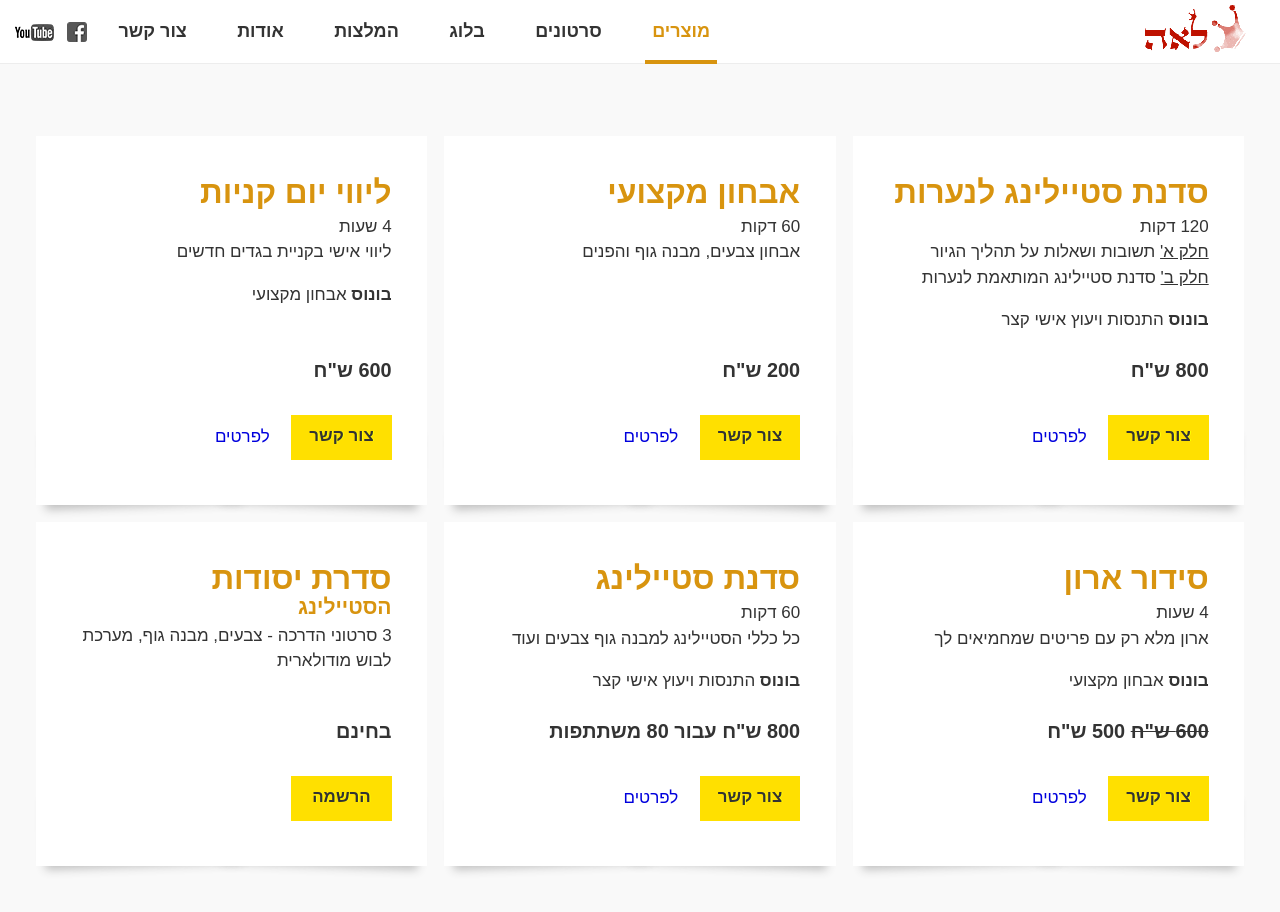
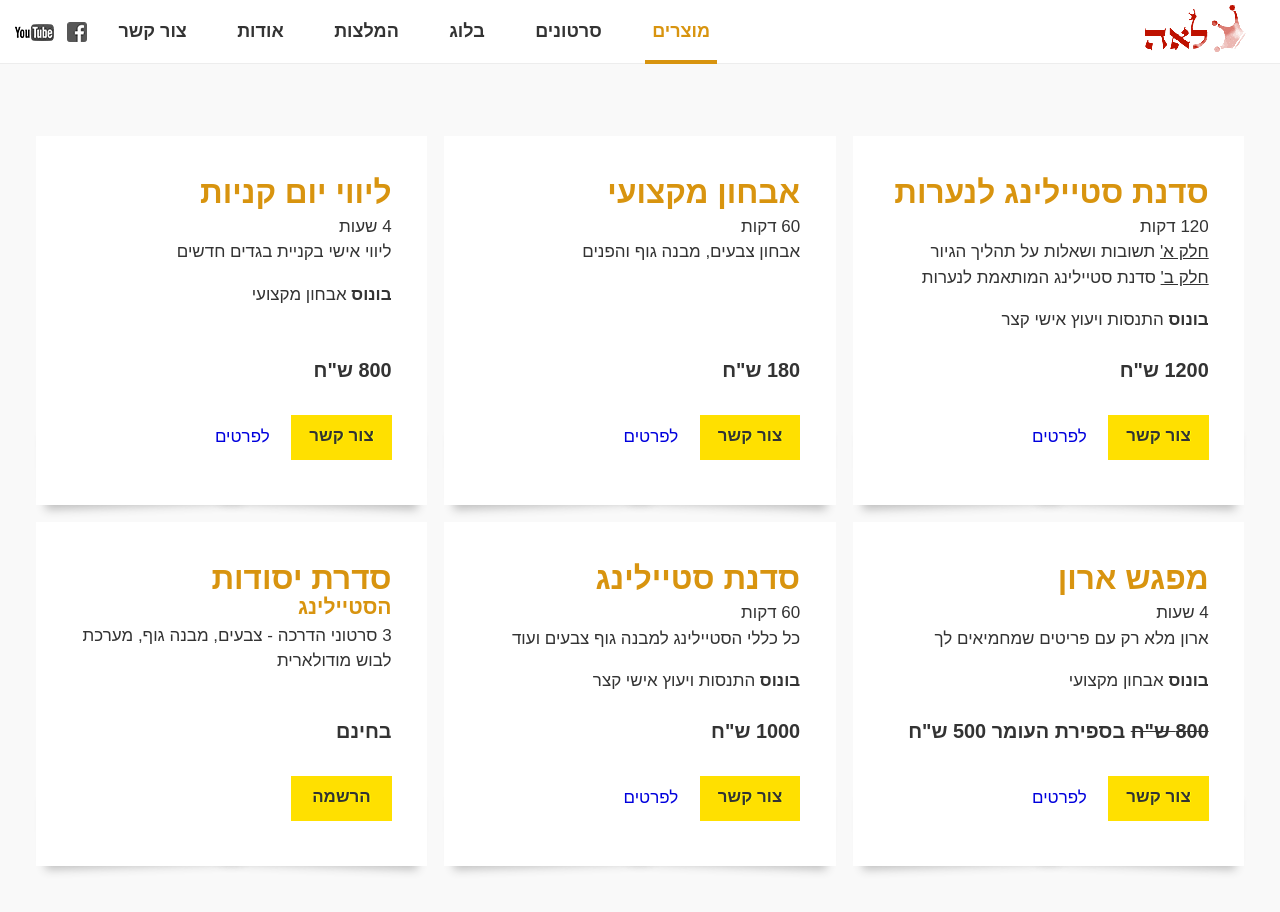
Before and after one commit to laukstein/lea.laukstein.com, a Jekyll site: the page built from products.html, in a window 1280 px wide and 924 px high. Shown: the top 912 px of the window. Built offline with Jekyll 4.4.1, drawn with Linux system fonts in a browser that asks for light colours.

Commit message:
Products details, price changes

```diff
--- a/_pages/closet.html
+++ b/_pages/closet.html
@@ -2,7 +2,7 @@
 layout: video
 category: products
 permalink: /closet
-title: סידור ארון
+title: מפגש ארון
 order: 6
 price: 500
 image: closet.jpg
@@ -29,7 +29,7 @@ image: closet.jpg
             </li>
             <li class=row>
                 <div class="column label">השקעה</div>
-                <div class=column><b><s>600 ש"ח</s> בספירת העומר {{ page.price }} ש"ח</b></div>
+                <div class=column><b><s>800 ש"ח</s> בספירת העומר {{ page.price }} ש"ח</b></div>
             </li>
             <li class=row>
                 <div class="column label">בונוס</div>
--- a/_pages/diagnostic.html
+++ b/_pages/diagnostic.html
@@ -4,7 +4,7 @@ category: products
 permalink: /diagnostic
 title: אבחון מקצועי
 order: 4
-price: 200
+price: 180
 image: diagnostic.jpg
 ---
 
@@ -21,7 +21,7 @@ image: diagnostic.jpg
             </li>
             <li class=row>
                 <div class="column label">מיקום</div>
-                <div class=column>נקבע מקום שיתאים לשתינו</div>
+                <div class=column>מיקום און לין</div>
             </li>
             <li class=row>
                 <div class="column label">את יוצאת עם</div>
--- a/_pages/shopping.html
+++ b/_pages/shopping.html
@@ -4,7 +4,7 @@ category: products
 permalink: /shopping
 title: ליווי יום קניות
 order: 5
-price: 600
+price: 800
 image: shopping.jpg
 ---
 
--- a/_pages/workshop-youth.html
+++ b/_pages/workshop-youth.html
@@ -4,7 +4,7 @@ category: products
 permalink: /workshop-youth
 title: סדנת סטיילינג לנערות
 order: 2
-price: 800
+price: 1200
 image: workshop-youth.jpg
 className: no-padding
 ---
--- a/_pages/workshop.html
+++ b/_pages/workshop.html
@@ -4,7 +4,7 @@ category: products
 permalink: /workshop
 order: 7
 title: סדנת סטיילינג
-price: 800
+price: 1000
 image: workshop.jpg
 ---
 
@@ -29,7 +29,7 @@ image: workshop.jpg
             </li>
             <li class=row>
                 <div class="column label">השקעה</div>
-                <div class=column><b>{{ page.price }} ש"ח</b> לכל הסדנה (עד 80 משתתפות)</div>
+                <div class=column><b>{{ page.price }} ש"ח</b></div>
             </li>
             <li class=row>
                 <div class="column label">בונוס</div>
--- a/products.html
+++ b/products.html
@@ -26,7 +26,7 @@ redirect_from:
             <p>120 דקות<br><u>חלק א'</u> תשובות ושאלות על תהליך הגיור<br><u>חלק ב'</u> סדנת סטיילינג המותאמת לנערות</p>
             <p><b>בונוס</b> התנסות ויעוץ אישי קצר</p>
         </div>
-        <h3>800 ש"ח</h3>
+        <h3>1200 ש"ח</h3>
         <div class=action>
             <a class=button href=/contact#workshop-youth tabindex=0>צור קשר</a>
             <a href=/workshop-youth tabindex=-1>לפרטים</a>
@@ -50,7 +50,7 @@ redirect_from:
             <h2>אבחון מקצועי</h2>
             <p>60 דקות<br>אבחון צבעים, מבנה גוף והפנים</p>
         </div>
-        <h3>200 ש"ח</h3>
+        <h3>180 ש"ח</h3>
         <div class=action>
             <a class=button href=/contact#diagnostic tabindex=0>צור קשר</a>
             <a href=/diagnostic tabindex=-1>לפרטים</a>
@@ -63,7 +63,7 @@ redirect_from:
             <p>4 שעות<br>ליווי אישי בקניית בגדים חדשים</p>
             <p><b>בונוס</b> אבחון מקצועי</p>
         </div>
-        <h3>600 ש"ח</h3>
+        <h3>800 ש"ח</h3>
         <div class=action>
             <a class=button href=/contact#shopping tabindex=0>צור קשר</a>
             <a href=/shopping tabindex=-1>לפרטים</a>
@@ -72,11 +72,11 @@ redirect_from:
     </li>
     <li>
         <div class=head>
-            <h2>סידור ארון</h2>
+            <h2>מפגש ארון</h2>
             <p>4 שעות<br>ארון מלא רק עם פריטים שמחמיאים לך</p>
             <p><b>בונוס</b> אבחון מקצועי</p>
         </div>
-        <h3><s>600 ש"ח</s> 500 ש"ח</h3>
+        <h3><s>800 ש"ח</s> בספירת העומר 500 ש"ח</h3>
         <div class=action>
             <a class=button href=/contact#closet tabindex=0>צור קשר</a>
             <a href=/closet tabindex=-1>לפרטים</a>
@@ -89,7 +89,7 @@ redirect_from:
             <p>60 דקות<br>כל כללי הסטיילינג למבנה גוף צבעים ועוד</p>
             <p><b>בונוס</b> התנסות ויעוץ אישי קצר</p>
         </div>
-        <h3>800 ש"ח עבור 80 משתתפות</h3>
+        <h3>1000 ש"ח</h3>
         <div class=action>
             <a class=button href=/contact#workshop tabindex=0>צור קשר</a>
             <a href=/workshop tabindex=-1>לפרטים</a>
```
